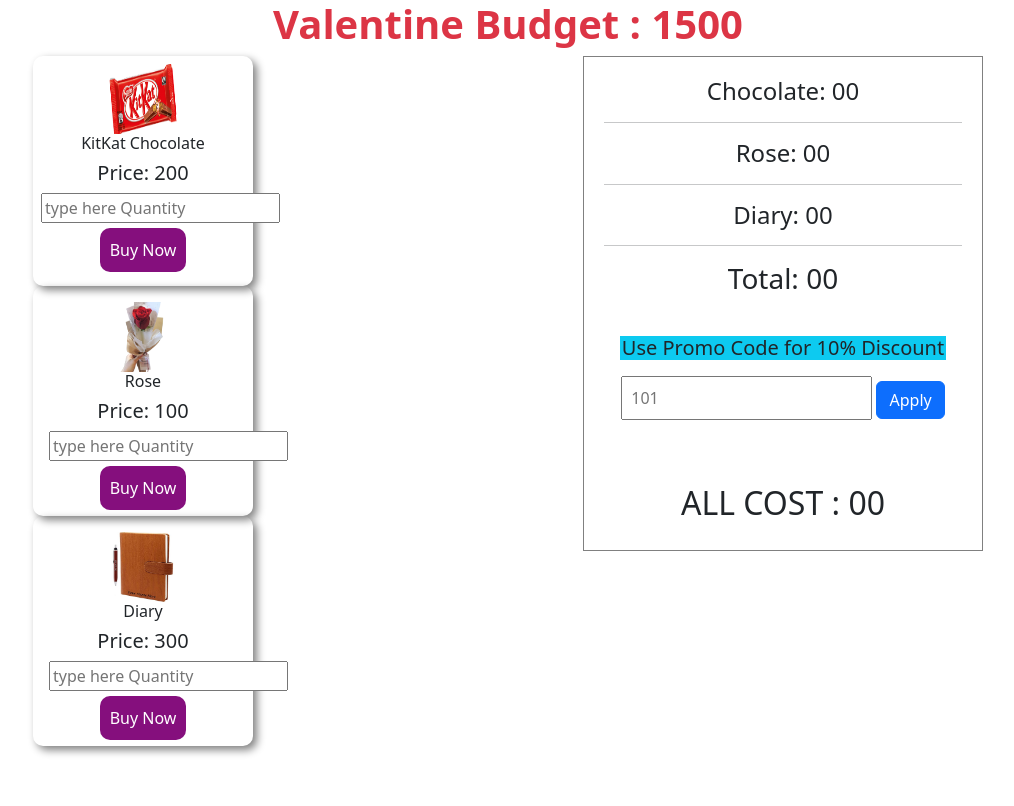
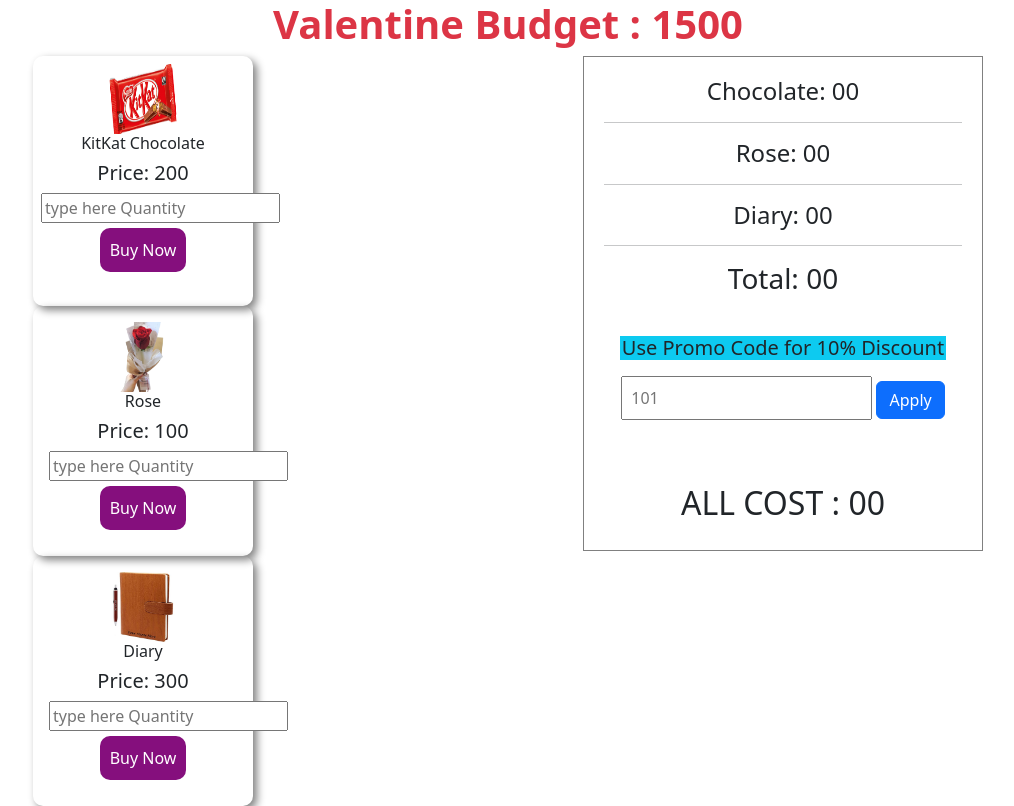
Before and after one commit to mehedihasanjibon/valentaine-buddget, a plain HTML site: page index.html in a window 1280 px wide. Shown: the whole page, without its empty margins (132-1146 px from the left). Drawn offline with nearby package versions, Linux system fonts and the light colour scheme.

Commit message:
some code change and add

```diff
--- a/index.html
+++ b/index.html
@@ -4,7 +4,7 @@
     <meta charset="UTF-8">
     <meta http-equiv="X-UA-Compatible" content="IE=edge">
     <meta name="viewport" content="width=device-width, initial-scale=1.0">
-    <title>Document</title>
+    <title> Valentine shopping page </title>
     <link href="https://cdn.jsdelivr.net/npm/bootstrap@5.3.0-alpha1/dist/css/bootstrap.min.css" rel="stylesheet" integrity="sha384-GLhlTQ8iRABdZLl6O3oVMWSktQOp6b7In1Zl3/Jr59b6EGGoI1aFkw7cmDA6j6gD" crossorigin="anonymous">
     <link rel="stylesheet" href="styles.css">
 </head>
--- a/script/app.js
+++ b/script/app.js
@@ -6,7 +6,6 @@ document.getElementById("kitKat-btn").addEventListener('click', function(){
 });
 
 document.getElementById("rose-btn").addEventListener('click', function(){
-    // const quantity = document.getElementById("rose-quantity").value;
     const quantity = getInputValue("rose-quantity")
     const roseCost = quantity * 100;
     setInnerText("rose", roseCost);
@@ -14,7 +13,6 @@ document.getElementById("rose-btn").addEventListener('click', function(){
 });
 
 document.getElementById("diary-btn").addEventListener("click", function(){
-    // const quantity = document.getElementById("diary-quantity").value;
     const quantity = getInputValue("diary-quantity");
     const diaryCost = quantity * 300;
     setInnerText("diary", diaryCost)
--- a/styles.css
+++ b/styles.css
@@ -1,6 +1,6 @@
 .box{
     width: 220px;
-    height: 230px;
+    height: 250px;
     text-align: center;
     border-radius: 10px;
     box-shadow: 4px 4px 8px gray;
```
